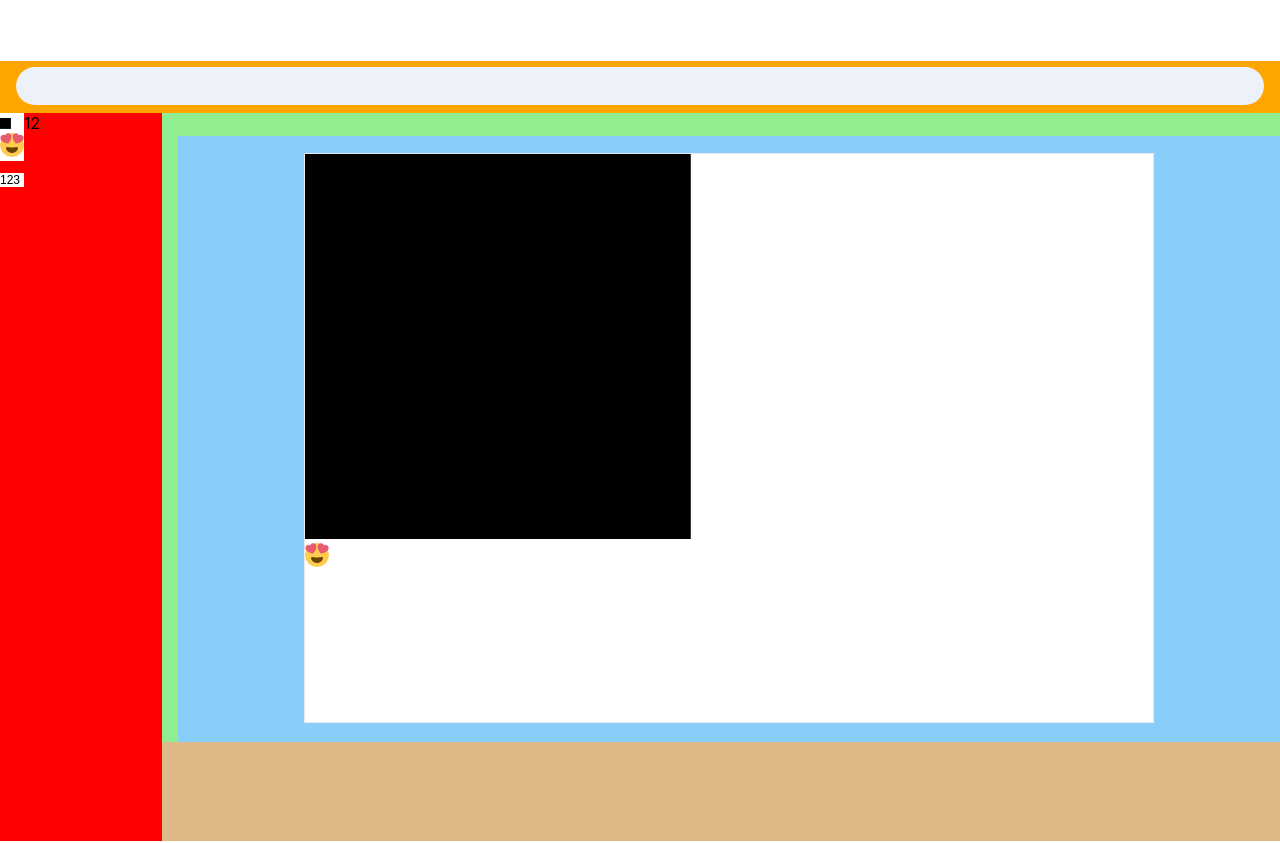
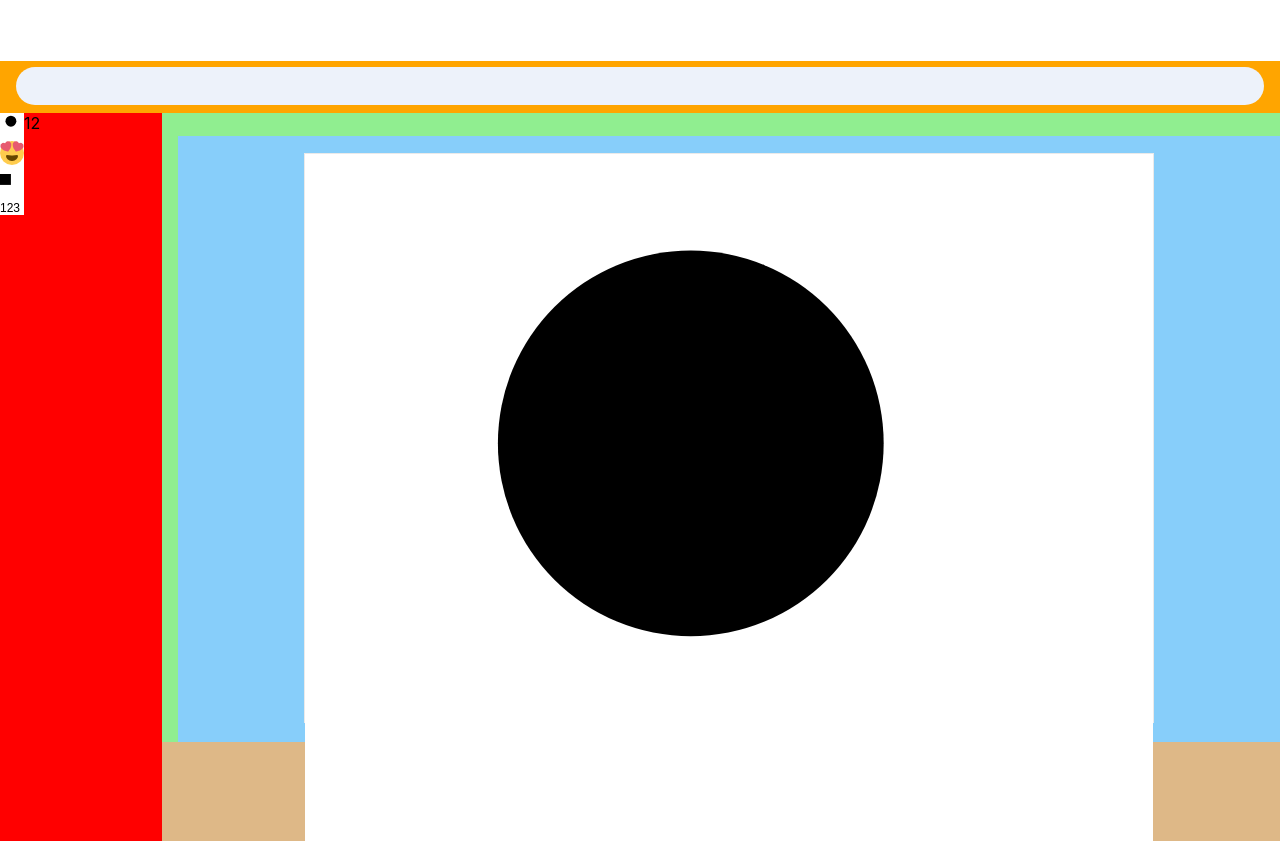
Before and after one commit to Kortasfa/COM, a React (Create React App) app in the folder pres-maker/: page / in a window 1280 px wide. Shown: the top 843 px of the page. Built offline with nearby package versions, Linux system fonts and the light colour scheme.

Commit message:
master Fix some errors and fix types.

```diff
--- a/pres-maker/src/App.tsx
+++ b/pres-maker/src/App.tsx
@@ -12,14 +12,7 @@ const FirstSlide = (
     id={1}
     background={'white'}
     objects={[
-      <GraphicObject
-        id={2}
-        key={1}
-        coordinatesX={10}
-        coordinatesY={10}
-        graphicObjectType={'rectangle'}
-        borderSize={20}
-      />,
+      <GraphicObject id={2} key={1} coordinatesX={10} coordinatesY={10} graphicObjectType={'circle'} borderSize={20} />,
       <ImageBlock
         id={3}
         key={2}
@@ -38,7 +31,17 @@ const SecondSlide = (
     key={1}
     id={1}
     background={'white'}
-    objects={[<TextBlock id={1} coordinatesX={10} coordinatesY={12} value={'123'} key={1} />]}
+    objects={[
+      <GraphicObject
+        id={2}
+        key={1}
+        coordinatesX={10}
+        coordinatesY={10}
+        graphicObjectType={'rectangle'}
+        borderSize={20}
+      />,
+      <TextBlock id={1} coordinatesX={10} coordinatesY={12} value={'123'} key={1} />,
+    ]}
   />
 )
 
--- /dev/null
+++ b/pres-maker/src/Components/Block/GraphicObject/GraphicObject.css
@@ -0,0 +1,3 @@
+.styles {
+    color: rebeccapurple;
+}
--- a/pres-maker/src/Components/Block/GraphicObject/GraphicObject.tsx
+++ b/pres-maker/src/Components/Block/GraphicObject/GraphicObject.tsx
@@ -1,5 +1,6 @@
 import { BlockType } from '../Block'
 import React from 'react'
+import './GraphicObject.css'
 
 type GraphicObjectType = BlockType & {
   fillColor?: string
--- a/pres-maker/src/Components/Block/ImageBlock/ImageBlock.tsx
+++ b/pres-maker/src/Components/Block/ImageBlock/ImageBlock.tsx
@@ -7,7 +7,7 @@ type ImageBlockType = BlockType & {
 }
 
 export const ImageBlock = ({ src, opacity = 1 }: ImageBlockType) => {
-  return <img src={src} style={{ opacity: opacity }} />
+  return <img alt="some" src={src} style={{ opacity: opacity }} />
 }
 
 export type { ImageBlockType }
--- a/pres-maker/src/Components/Doc/Doc.tsx
+++ b/pres-maker/src/Components/Doc/Doc.tsx
@@ -1,6 +1,6 @@
 import React from 'react'
 
-type DocType = {
+export type DocType = {
   name: string
   slides: JSX.Element[]
 }
@@ -10,5 +10,3 @@ export const Doc = ({ slides }: DocType) => {
     <div>{slides && slides.map((Component, index) => <React.Fragment key={index}>{Component}</React.Fragment>)}</div>
   )
 }
-
-export type { DocType }
--- a/pres-maker/src/Components/Slide/Slide.tsx
+++ b/pres-maker/src/Components/Slide/Slide.tsx
@@ -7,6 +7,7 @@ type SlideType = {
 }
 
 export const Slide = ({ id, background, objects }: SlideType) => {
+  console.log(id)
   return (
     <div style={{ background }}>
       {objects && objects.map((Component, index) => <React.Fragment key={index}>{Component}</React.Fragment>)}
```
